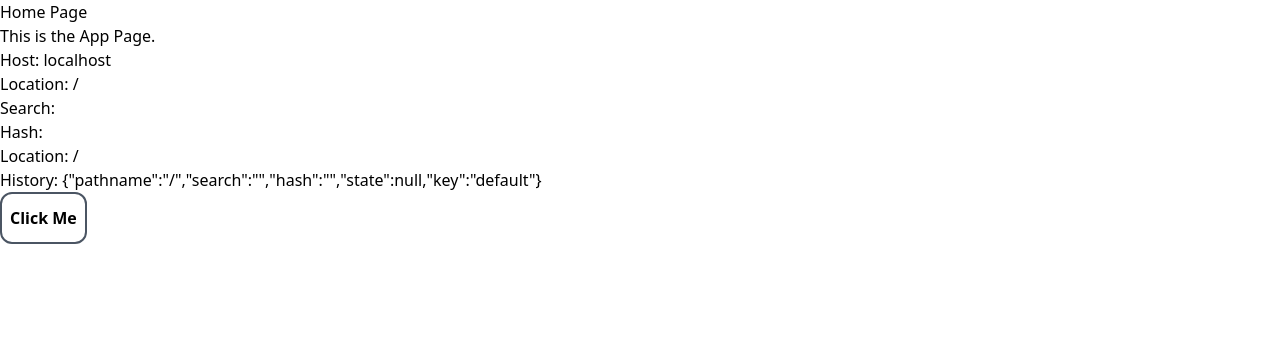
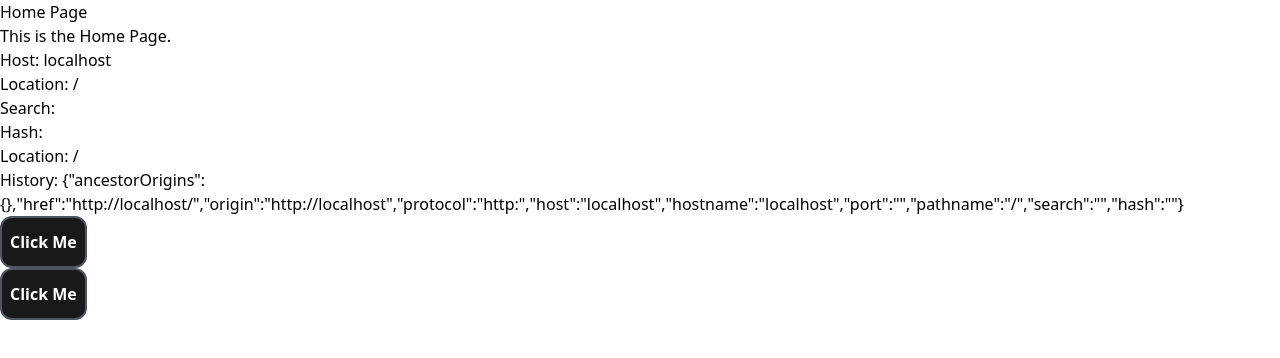
Before and after one commit to MaThanMiThun1999/reactga, a React (Vite) app: page / in a window 1280 px wide. Shown: the top 358 px of the page. Built offline with nearby package versions, Linux system fonts and the light colour scheme.

Commit message:
Added Some more accurate events

```diff
--- a/src/App.jsx
+++ b/src/App.jsx
@@ -1,8 +1,8 @@
-import React, { useEffect } from 'react';
-import { useLocation } from 'react-router-dom'; // Import useLocation
+import  { useEffect } from 'react';
+import { Route, Routes, useLocation } from 'react-router-dom'; // Import useLocation
 import ReactGA from 'react-ga4';
-import Title from './components/home/Title';
 import MyButton from './components/home/MyButton';
+import Home from './pages/Home';
 
 const App = () => {
   const location = useLocation();
@@ -10,22 +10,18 @@ const App = () => {
   useEffect(() => {
     ReactGA.send({
       hitType: 'pageview',
+
       page: location.pathname + location.search,
     });
   }, [location]);
 
   return (
-    <div>
-      <Title />
-      <p>This is the App Page.</p>
-      <p>Host: {window.location.host}</p>
-      <p>Location: {location.pathname}</p>
-      <p>Search: {location.search}</p>
-      <p>Hash: {location.hash}</p>
-      <p>Location: {location.pathname + location.search}</p>
-      <p>History: {JSON.stringify(location)}</p>
+    <main>
+      <Routes>
+        <Route path='/' element={<Home />} />
+      </Routes>
       <MyButton />
-    </div>
+    </main>
   );
 };
 
--- a/src/components/home/MyButton.jsx
+++ b/src/components/home/MyButton.jsx
@@ -1,17 +1,20 @@
 import ReactGA from 'react-ga4';
 
-const MyButton = () => {
+const MyButton = (
+    btnCategory = 'Default Page Button',
+    btnAction = 'Clicked Default Page Button',
+    btnLabel = 'Default Page Button',
+) => {
   const handleClick = () => {
     ReactGA.event({
-      category: 'User',
-      action: 'Clicked My Button',
-      label: 'My Button',
-      value: 1,
+      category: btnCategory,
+      action: btnAction,
+      label: btnLabel,
     });
     console.log('Clicked My Button');
     alert(`Clicked My Button\nHost: ${window.location.host}\nLocation: ${window.location.pathname}\nSearch: ${window.location.search}\nHash: ${window.location.hash}\nLocation: ${window.location.pathname + window.location.search}\nHistory: ${JSON.stringify(window.location)}`);
   };
-  return <button className='px-2 py-3 border-2 font-black border-gray-600 rounded-xl' onClick={handleClick}>Click Me</button>;
+  return <button className='px-2 py-3 border-2 font-black border-gray-600 bg-black/90 text-white rounded-xl' onClick={handleClick}>Click Me</button>;
 };
 
 export default MyButton;
--- /dev/null
+++ b/src/pages/Contact.jsx
@@ -0,0 +1,24 @@
+import React from 'react';
+import MyButton from '../components/home/MyButton';
+
+const Contact = () => {
+  return (
+    <div>
+      <h1>Contact Page</h1>
+      <p>This is the Contact Page.</p>
+      <p>Host: {window.location.host}</p>
+      <p>Location: {location.pathname}</p>
+      <p>Search: {location.search}</p>
+      <p>Hash: {location.hash}</p>
+      <p>Location: {location.pathname + location.search}</p>
+      <p>History: {JSON.stringify(location)}</p>
+      <MyButton
+        btnCategory='Contact Page Button'
+        btnAction='Clicked Contact Page Button'
+        btnLabel='Contact Page Button'
+      />
+    </div>
+  );
+};
+
+export default Contact;
--- /dev/null
+++ b/src/pages/Home.jsx
@@ -0,0 +1,24 @@
+import React from 'react';
+import MyButton from '../components/home/MyButton';
+
+const Home = () => {
+  return (
+    <div>
+      <h1>Home Page</h1>
+      <p>This is the Home Page.</p>
+      <p>Host: {window.location.host}</p>
+      <p>Location: {location.pathname}</p>
+      <p>Search: {location.search}</p>
+      <p>Hash: {location.hash}</p>
+      <p>Location: {location.pathname + location.search}</p>
+      <p>History: {JSON.stringify(location)}</p>
+      <MyButton
+        btnCategory='Home Page Button'
+        btnAction='Clicked Home Page Button'
+        btnLabel='Home Page Button'
+      />
+    </div>
+  );
+};
+
+export default Home;
```
